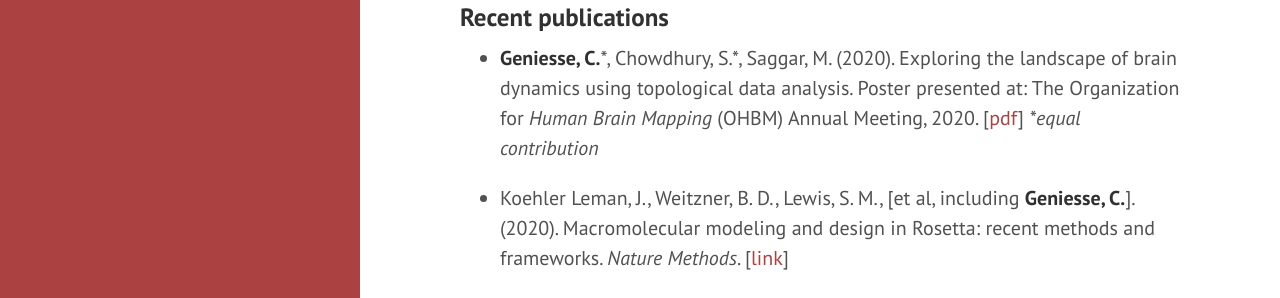
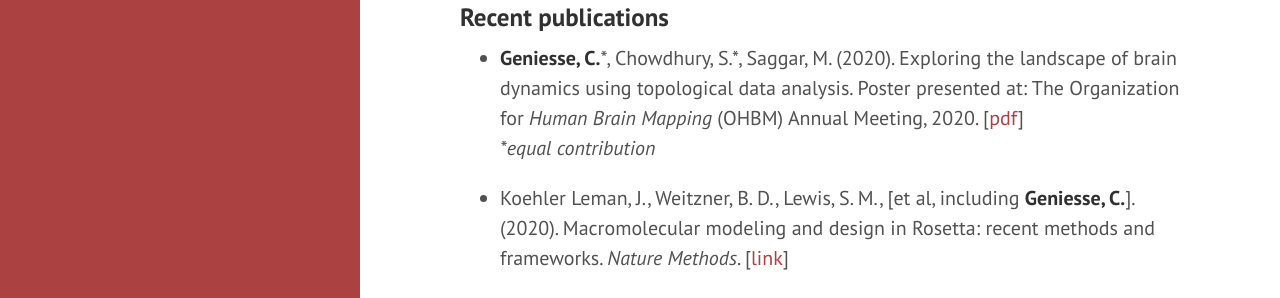
Before and after one commit to calebgeniesse/calebgeniesse.github.io, a Jekyll site: the page built from index.md, in a window 1280 px wide and 900 px high, scrolled down 510 px. Shown: the part 167-465 px from the top of the window. Built offline with Jekyll 4.4.1, drawn with Linux system fonts in a browser that asks for light colours.

Commit message:
fix notes

```diff
--- a/index.md
+++ b/index.md
@@ -26,7 +26,7 @@ I am a graduate student in the [Biophysics Program](http://med.stanford.edu/biop
 ### Recent publications
 
 - **Geniesse, C.**\*, Chowdhury, S.\*, Saggar, M. (2020). Exploring the landscape of brain dynamics using topological data analysis. Poster presented at: The Organization for *Human Brain Mapping* (OHBM) Annual Meeting, 2020. [[pdf](https://github.com/calebgeniesse/calebgeniesse.github.io/blob/master/public/posters/Geniesse-Chowdhury-2020-OHBM.pdf)]
-*\*equal contribution*
+<br>*\*equal contribution*
 
 - Koehler Leman, J., Weitzner, B. D., Lewis, S. M., \[et al, including **Geniesse, C.**\]. (2020). Macromolecular modeling and design in Rosetta: recent methods and frameworks. *Nature Methods*. [[link](https://doi.org/10.1038/s41592-020-0848-2)]
 
```
Also changed, not shown: publications.md (+1 -1 lines).
